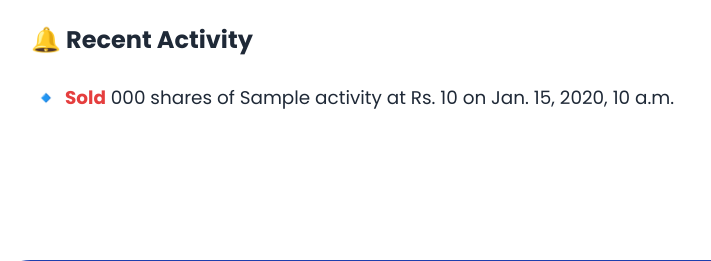
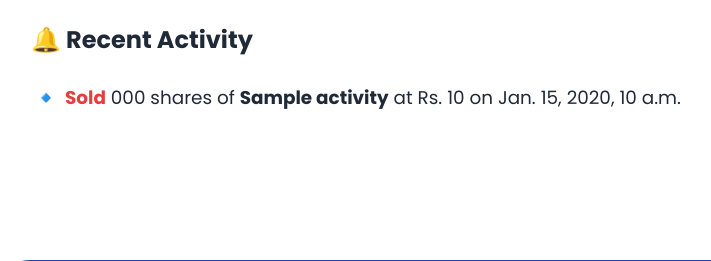
Before and after one commit to ghanteyyy/StockVault, a Django app: template templates/dashboard.html in a window 1280 px wide. Shown: the part 652-913 px from the top of the page, without its empty margins (19-730 px from the left). Run offline with Django 5.2, Linux system fonts and the light colour scheme; the template is opened without the code that fills it: most values are stand-ins (such as "Sample title", 1, 10 or a date in 2020); parts of the project's set-up code (start-up, migrations or seed data) failed here and were passed over; some libraries are stand-ins or nearby versions.

Commit message:
Updated stylings

```diff
--- a/static/css/dashboard.css
+++ b/static/css/dashboard.css
@@ -83,3 +83,7 @@ tbody tr:nth-child(even) {
 tbody tr:hover {
     background-color: #c9caca;
 }
+
+.activity_company{
+	font-weight: bolder;
+}
```
